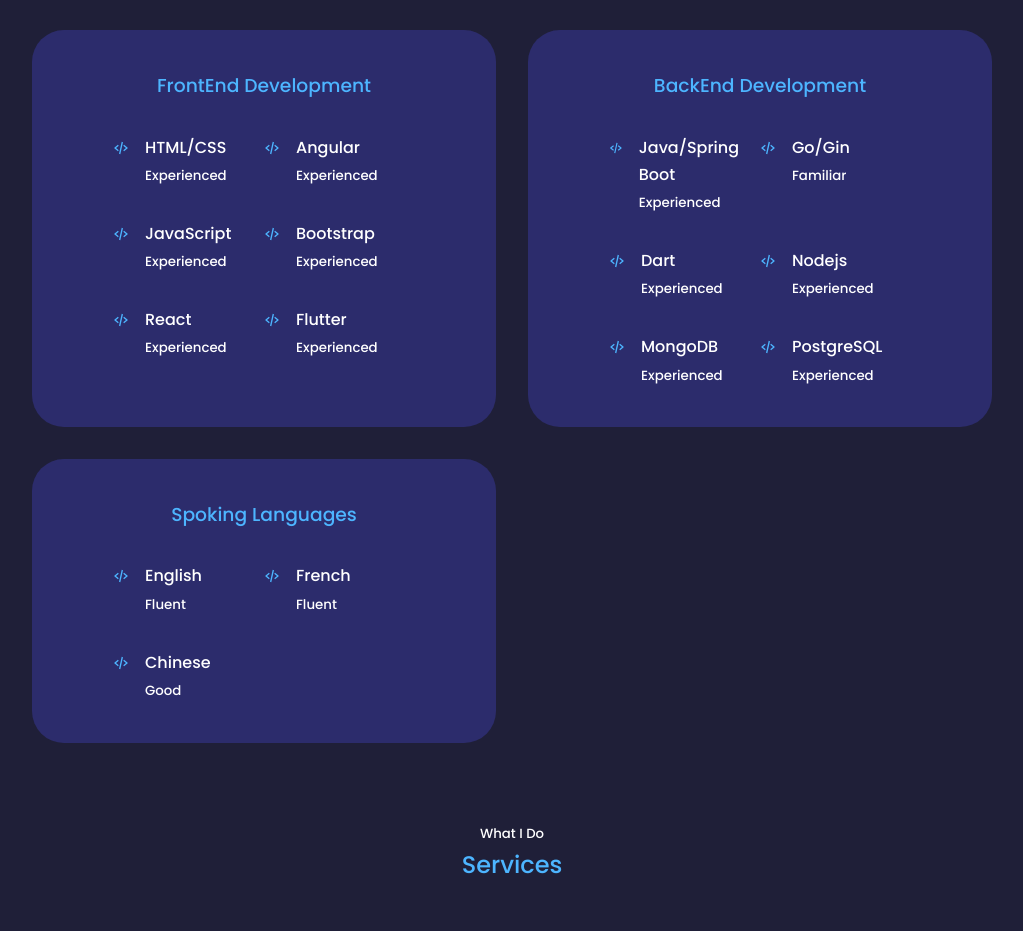
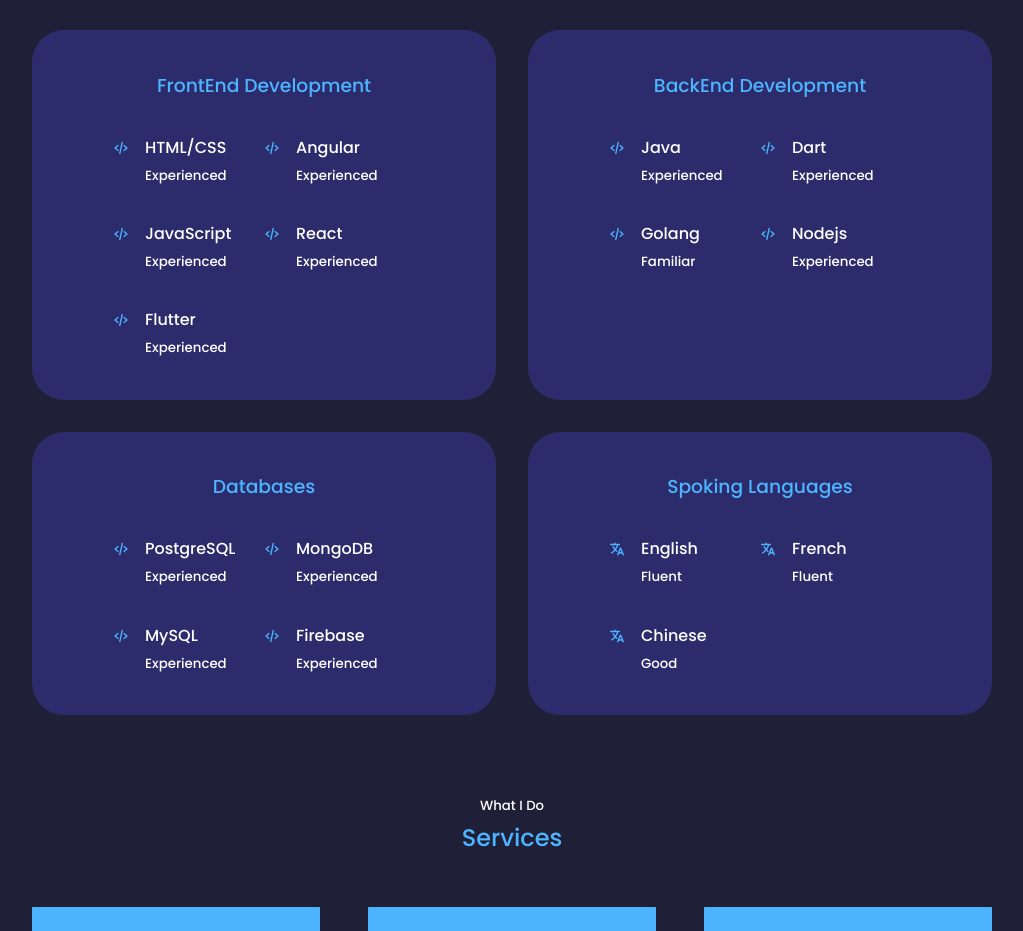
Before and after one commit to AtalibAgAlmousleck/react-portfolio, a React (Create React App) app: page / in a window 1280 px wide. Shown: the part 1580-2511 px from the top of the page, without its empty margins (128-1151 px from the left). Built offline with nearby package versions, Linux system fonts and the light colour scheme.

Commit message:
make some edit

```diff
--- a/src/components/experience/Experience.jsx
+++ b/src/components/experience/Experience.jsx
@@ -1,6 +1,7 @@
 import React from 'react'
 import './experience.css'
 import { BiCodeAlt } from 'react-icons/bi'
+import { IoLanguage } from "react-icons/io5";
 
 const Experience = () => {
   return (
@@ -36,13 +37,6 @@
             <article className='experience__details'>
               <BiCodeAlt className='experience__details-icon' />
               <div>
-              <h4>Bootstrap</h4>
-              <small className='text-light'>Experienced</small>
-              </div>
-            </article>
-            <article className='experience__details'>
-              <BiCodeAlt className='experience__details-icon' />
-              <div>
               <h4>React</h4>
               <small className='text-light'>Experienced</small>
               </div>
@@ -63,15 +57,8 @@
             <article className='experience__details'>
               <BiCodeAlt className='experience__details-icon' />
               <div>
-              <h4>Java/Spring Boot</h4>
+              <h4>Java</h4>
               <small className='text-light'>Experienced</small>
-              </div>
-            </article>
-            <article className='experience__details'>
-              <BiCodeAlt className='experience__details-icon' />
-              <div>
-              <h4>Go/Gin</h4>
-              <small className='text-light'>Familiar</small>
               </div>
             </article>
             <article className='experience__details'>
@@ -84,7 +71,28 @@
             <article className='experience__details'>
               <BiCodeAlt className='experience__details-icon' />
               <div>
+              <h4>Golang</h4>
+              <small className='text-light'>Familiar</small>
+              </div>
+            </article>
+            <article className='experience__details'>
+              <BiCodeAlt className='experience__details-icon' />
+              <div>
               <h4>Nodejs</h4>
+              <small className='text-light'>Experienced</small>
+              </div>
+            </article>
+          </div>
+        </div>
+
+        {/* Database start */}
+        <div className="experience__backend">
+          <h3>Databases</h3>
+          <div className='experience__content'>
+            <article className='experience__details'>
+              <BiCodeAlt className='experience__details-icon' />
+              <div>
+              <h4>PostgreSQL</h4>
               <small className='text-light'>Experienced</small>
               </div>
             </article>
@@ -98,32 +106,40 @@
             <article className='experience__details'>
               <BiCodeAlt className='experience__details-icon' />
               <div>
-              <h4>PostgreSQL</h4>
+              <h4>MySQL</h4>
+              <small className='text-light'>Experienced</small>
+              </div>
+            </article>
+            <article className='experience__details'>
+              <BiCodeAlt className='experience__details-icon' />
+              <div>
+              <h4>Firebase</h4>
               <small className='text-light'>Experienced</small>
               </div>
             </article>
           </div>
-        </div>
+          </div>
+          {/* Databases ended */}
 
         <div className="experience__backend">
           <h3>Spoking Languages</h3>
           <div className='experience__content'>
             <article className='experience__details'>
-              <BiCodeAlt className='experience__details-icon' />
+            <IoLanguage className='experience__details-icon' />
               <div>
               <h4>English</h4>
               <small className='text-light'>Fluent</small>
               </div>
             </article>
             <article className='experience__details'>
-              <BiCodeAlt className='experience__details-icon' />
+            <IoLanguage className='experience__details-icon' />
               <div>
               <h4>French</h4>
               <small className='text-light'>Fluent</small>
               </div>
             </article>
             <article className='experience__details'>
-              <BiCodeAlt className='experience__details-icon' />
+            <IoLanguage className='experience__details-icon' />
               <div>
               <h4>Chinese</h4>
               <small className='text-light'>Good</small>
--- a/src/components/header/CTA.jsx
+++ b/src/components/header/CTA.jsx
@@ -1,6 +1,6 @@
 import React from 'react'
 //import CV from '../../assets/cv.pdf'
-import CV from '../../assets/resume.pdf'
+import CV from '../../assets/almousleck_cv.pdf'
 
 const CTA = () => {
   return (
```
Also changed, not shown: 1 other file (tests, documents, lock files or other folders).
